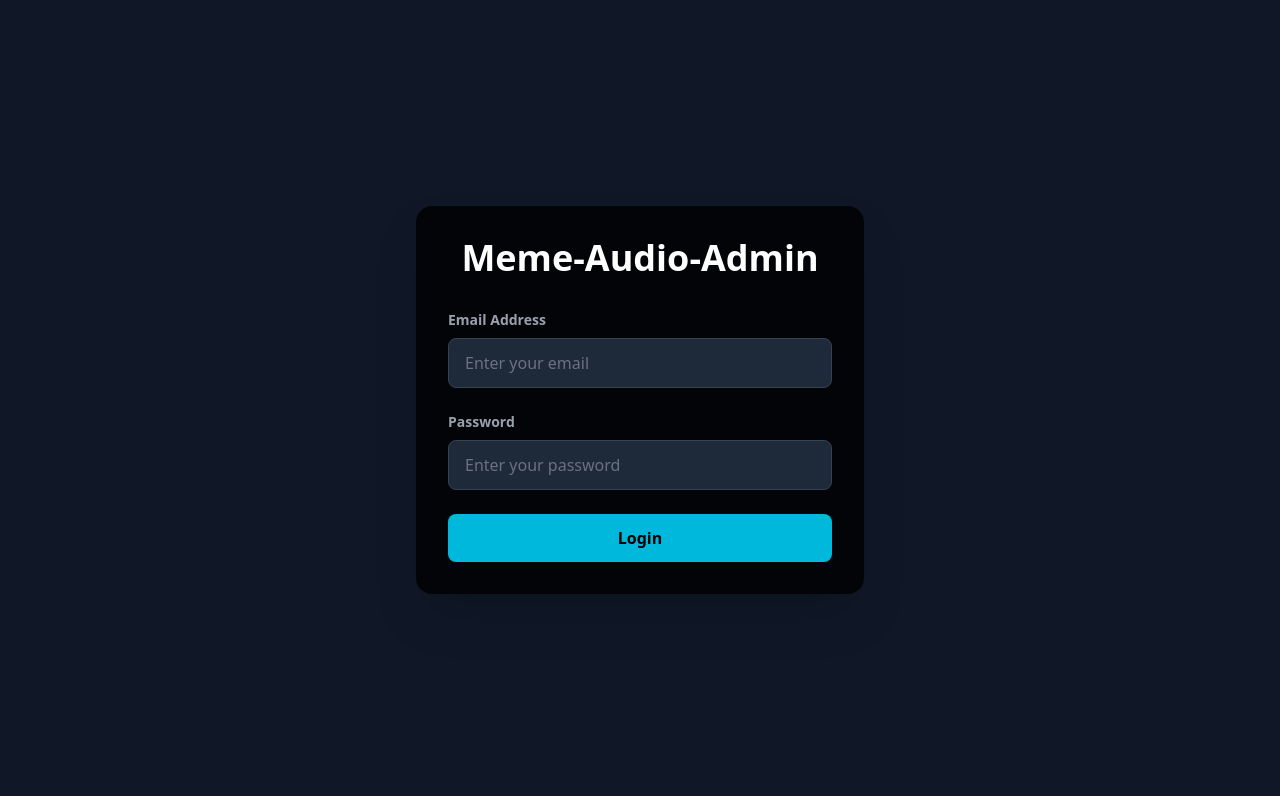
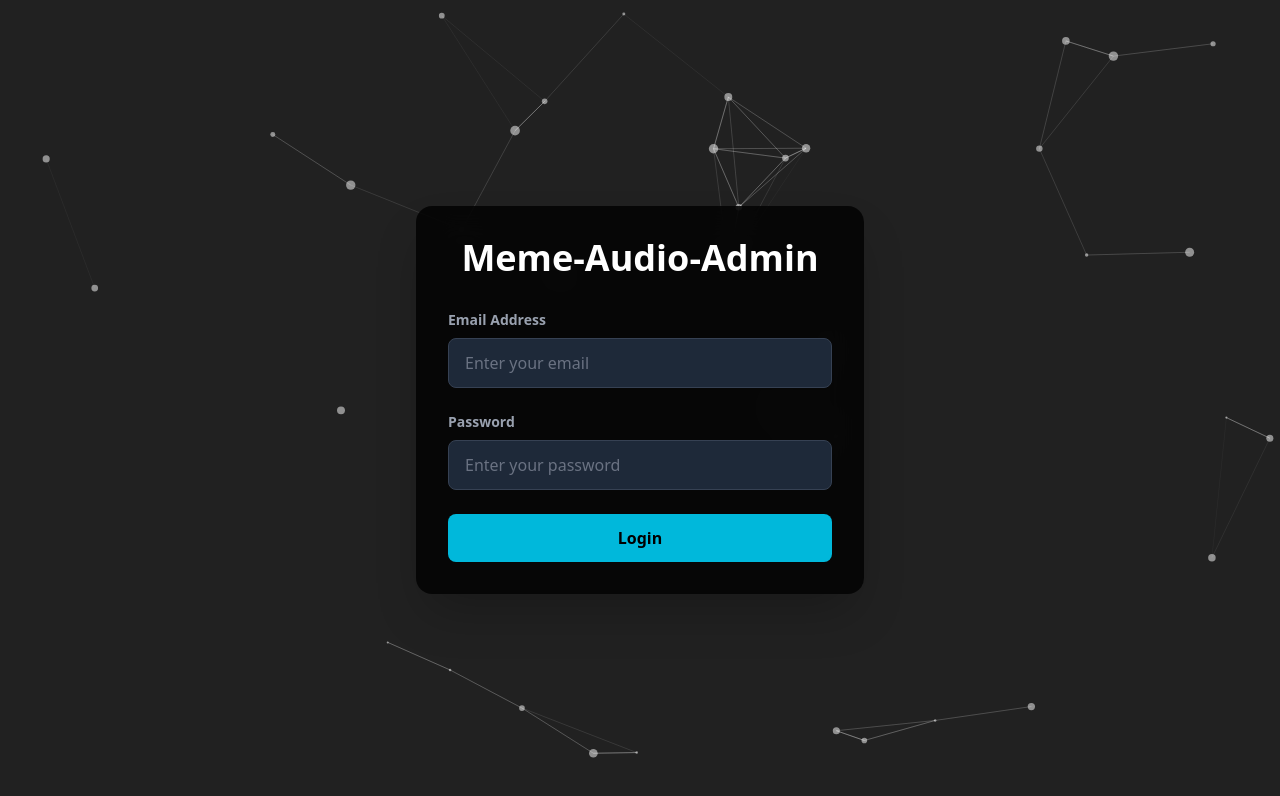
Before and after one commit to harsh01010/memestream, a React (Vite) app: page / in a window 1280 px wide. Shown: the top 796 px of the page. Built offline with nearby package versions, Linux system fonts and the light colour scheme; no server answers.

Commit message:
Setup tsparticles

```diff
--- a/package.json
+++ b/package.json
@@ -11,6 +11,7 @@
   },
   "dependencies": {
     "@tailwindcss/vite": "^4.0.0",
+    "@tsparticles/react": "^3.0.0",
     "appwrite": "^16.1.0",
     "dotenv": "^16.4.7",
     "react": "^18.3.1",
--- /dev/null
+++ b/src/components/Background.jsx
@@ -0,0 +1,102 @@
+import { useEffect, useMemo, useState } from "react";
+import Particles, { initParticlesEngine } from "@tsparticles/react";
+import { loadSlim } from "@tsparticles/slim";
+const Background = () => {
+  const [init, setInit] = useState(false);
+
+  useEffect(() => {
+    initParticlesEngine(async (engine) => {
+      await loadSlim(engine);
+    }).then(() => {
+      setInit(true);
+    });
+  }, []);
+
+  const particlesLoaded = (container) => {
+    console.log(container);
+  };
+
+  const options = useMemo(
+    () => ({
+      background: {
+        color: {
+          value: "#212121",
+        },
+      },
+      fpsLimit: 120,
+      interactivity: {
+        events: {
+          onClick: {
+            enable: true,
+            mode: "push",
+          },
+          onHover: {
+            enable: true,
+            mode: "repulse",
+          },
+        },
+        modes: {
+          push: {
+            quantity: 4,
+          },
+          repulse: {
+            distance: 200,
+            duration: 0.4,
+          },
+        },
+      },
+      particles: {
+        color: {
+          value: "#ffffff",
+        },
+        links: {
+          color: "#ffffff",
+          distance: 150,
+          enable: true,
+          opacity: 0.3,
+          width: 1,
+        },
+        move: {
+          direction: "none",
+          enable: true,
+          outModes: {
+            default: "bounce",
+          },
+          random: false,
+          speed: 0.7,
+          straight: false,
+        },
+        number: {
+          density: {
+            enable: true,
+          },
+          value: 80,
+        },
+        opacity: {
+          value: 0.5,
+        },
+        shape: {
+          type: "circle",
+        },
+        size: {
+          value: { min: 1, max: 5 },
+        },
+      },
+      detectRetina: true,
+    }),
+    []
+  );
+
+  if (init) {
+    return (
+      <Particles
+        id="tsparticles"
+        particlesLoaded={particlesLoaded}
+        options={options}
+      />
+    );
+  }
+  return <></>;
+}
+
+export default Background
--- a/src/pages/Auth.jsx
+++ b/src/pages/Auth.jsx
@@ -1,10 +1,14 @@
+import Background from "../components/Background";
 import Login from "../components/Login";
 
 const Auth = () => {
   return (
+    <>
+    <Background/>
     <div className="flex items-center justify-center min-h-screen bg-gray-900">
       <Login />
     </div>
+    </>
   );
 };
 
```
Also changed, not shown: 1 other file (tests, documents, lock files or other folders).
